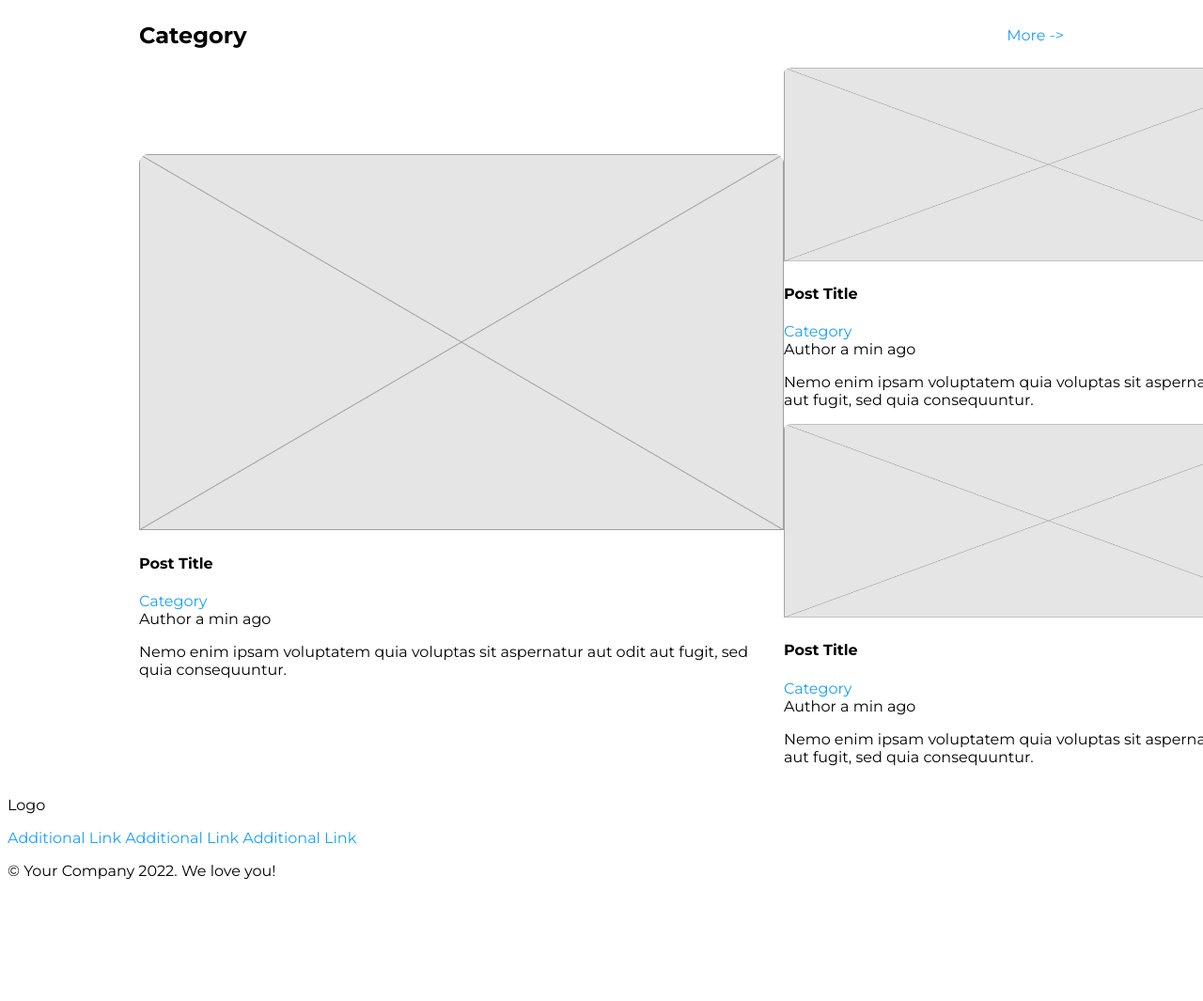
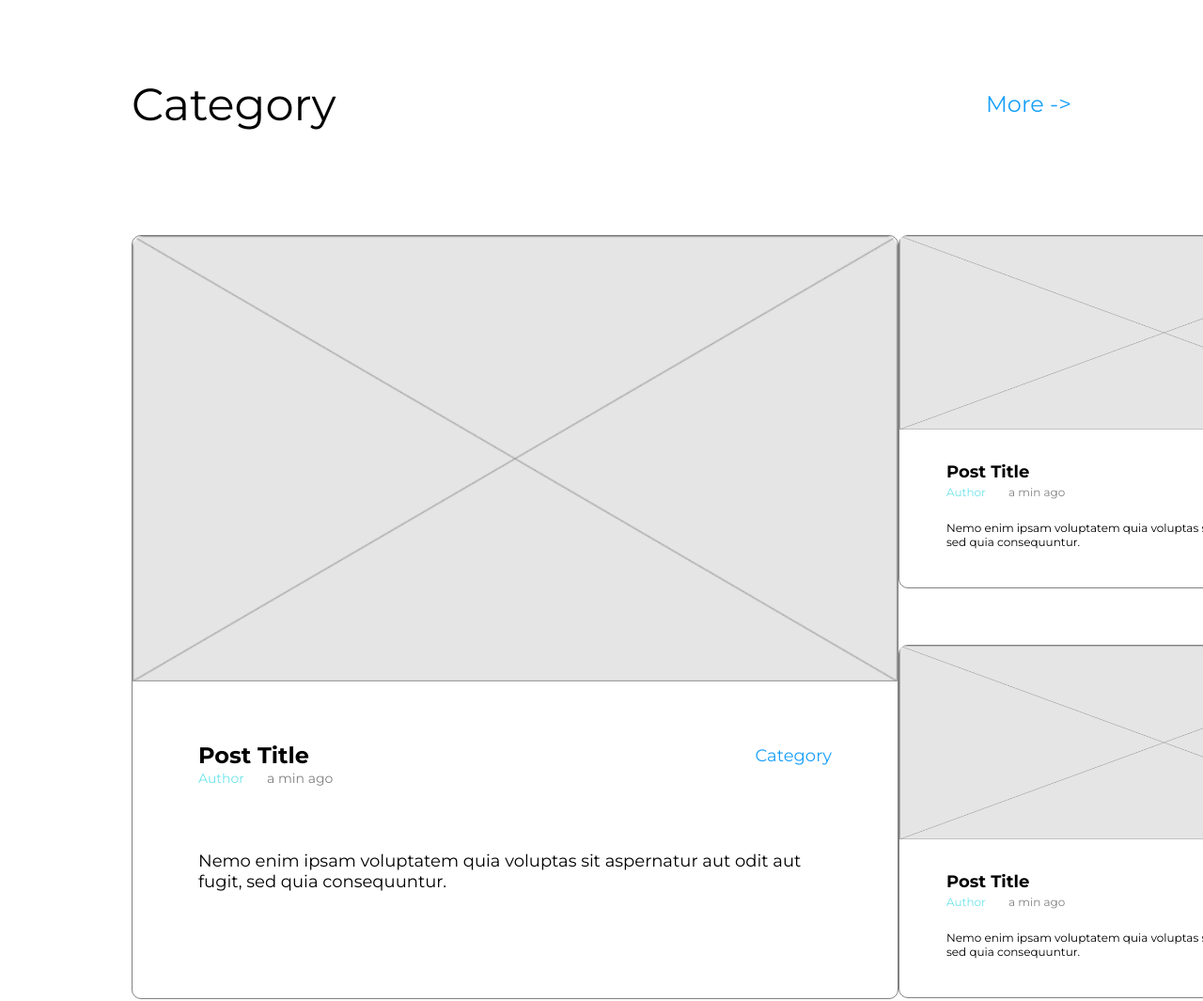
Before and after one commit to thaisgebel/BLOG-WIREFRAME, a plain HTML site: page index.html in a window 1280 px wide. Shown: the part 1054-2119 px from the top of the page at 94% size. Before the commit the page ends 2006 px from the top, so only its background shows below. Drawn offline with Linux system fonts and the light colour scheme.

Commit message:
feat{style): improve style

```diff
--- a/BLOG-WIREFRAME.css
+++ b/BLOG-WIREFRAME.css
@@ -1,6 +1,8 @@
 body {
     font-family: "Montserrat", sans-serif;
+    margin: 0;
 }
+
 
 header {
     margin: 0 60px;
@@ -10,8 +12,7 @@ nav  {
     justify-content: space-between;
     align-items: center;
 }
-
-a {
+a{
     text-decoration: none;
     color: #18A0FB;
 }
@@ -24,64 +25,67 @@ a {
     font-size:36px;
     text-align: left;
 }
-
 .menu {
     display: flex;
     justify-content: space-between;
     width: 30%;
     font-weight: 500;
     font-size: 15px;
-
 }
-
 .search {
     display: flex;
 }
-
-.search .button {
+.search button {
     background-color: #18A0FB;
     color: white;
     border-style: none;
     border-radius: 5px 0 0 5px;
     height: 40px;
-
+    cursor: pointer;
+    align-items: center;
 }
-
 .search input {
     border: #18A0FB 1px solid;
     border-radius: 0 5px 5px 0;
 }
 
+
 header hr {
     border: solid 0.5px #6DE4EA;
 }
 
+
 .featured-post {
     margin: 0 140px;
 }
-
 .featured-post h1 {
     margin: 60px 0px 50px -20px ;
     font-weight: 400;
     font-size: 48px;
 }
+.featured-post a {
+    font-weight: 400;
+    font-size: 24px;
+}
+
 
 .featured-post_article-box {
     align-items: center;
     display: flex;
     justify-content: space-between;
 }
+
+
 .article {
- border:grey 1px solid;
- border-radius: 10px;
- width: 686px;
+    border:grey 1px solid;
+    border-radius: 10px;
+    width:686px;
+    height: 654px;
 }
+
+
 .featured-post_article-content{
-    padding: 30px 50px;
-}
-.featured-post_article-content p {
-    font-size: 12px;
-    font-weight: 400;
+    padding: 50px 50px;
 }
 
 .featured-post_post-title{
@@ -90,33 +94,44 @@ header hr {
     justify-content: space-between;
 }
 .featured-post_post-title h4 {
-    font-size: 18px;
+    font-size: 24px;
     font-weight: 700;
+    margin: 0;
 }
 .featured-post_post-title a {
     font-size: 400;
-    font-weight: 12px;
+    font-weight: 18px;
 }
+
+
 .featured-post_author .span-time {
-   padding: 0 0 0 20px;
+   padding: 0 0 0px 20px;
    color:gray;
-   font-size: 12px;
+   font-size: 14px;
    font-weight: 400;
 }
 .featured-post_author .span-author {
     color:#6DE4EA;
-    font-size: 12px;
+    font-size: 14px;
     font-weight: 400;
 }
 
+
+.featured-post_article-content p {
+    font-size: 18px;
+    font-weight: 400;
+    padding: 20px 0 0 0 ;
+}
+
+
 .separation-section {
-
     width: 5%;
     margin-top: 100px;
     margin-bottom: 100px;
     border: 3px #6DE4EA solid;
     border-radius: 6px;
 }
+
 
 .category {
     margin: 0 140px;
@@ -126,15 +141,150 @@ header hr {
     align-items: center;
     display: flex;
     justify-content: space-between;
+    padding: 0 0 70px 0;
+}
+.category_article-box h1 {
+    font-weight: 400;
+    font-size: 48px;
+}
+.category_article-box a {
+    font-weight: 400;
+    font-size: 24px;
 }
 
-.article_small{
+.article-big {
     border:grey 1px solid;
     border-radius: 10px;
-    width: 686px;
+    width: 814px;
+    height: 811px;
 }
+.article-big_image {
+    width: 814px;
+}
+.article_content-big {
+    padding: 60px 70px;
+ }
+.category_post-content {
+    align-items: center;
+    display: flex;
+    justify-content: space-between;
+}
+.category_post-content h4 {
+        font-size: 24px;
+        font-weight: 700;
+        margin: 0;
+    }
+.category_post-content a {
+        font-size: 18px;
+        font-weight: 400;
+}
+.category_author .span-time {
+    padding: 0 0 0 20px;
+    color:gray;
+    font-size: 14px;
+    font-weight: 400;
+ }
+ .category_author .span-author {
+     color:#6DE4EA;
+     font-size: 14px;
+     font-weight: 400;
+ }
+.article_content-big p {
+    font-size: 18px;
+    font-weight:400;
+    padding: 50px 0 0 0;
+ }
 
+
+
+ .articles-small{
+    display:flex;
+    flex-direction: column;
+    gap: 60px;
+ }
+ .article-small{
+    border:grey 1px solid;
+    border-radius: 10px;
+    height: 374px;
+    width: 563px;
+}
 .article-small_image {
     height: 206px;
     width: 563px;
 }
+
+
+ .article_content-small {
+    padding: 30px 50px;
+ }
+ .category_post-content-small {
+    align-items: center;
+    display: flex;
+    justify-content: space-between;
+}
+.category_post-content-small h4 {
+        font-size: 18px;
+        font-weight: 700;
+        margin: 0;
+    }
+.category_post-content-small a {
+        font-size: 12px;
+        font-weight: 400;
+}
+.category_author-small .span-time {
+    padding: 0 0 0 20px;
+    color:gray;
+    font-size: 12px;
+    font-weight: 400;
+ }
+ .category_author-small .span-author {
+     color:#6DE4EA;
+     font-size: 12px;
+     font-weight: 400;
+ }
+
+ .article_content-small p {
+    font-size: 12px;
+    font-weight:400;
+    padding: 10px 0 0 0;
+ }
+
+ footer {
+    background: #000000;
+    opacity: 80%;
+    margin: 0;
+    height: 264px;
+    display: flex;
+    justify-content: center;
+    display: flex;
+    justify-content: space-between;
+    align-items:center;
+    padding: 0 80px;
+ }
+
+
+ .title-footer {
+    margin: 0;
+    font-family:"Cinzel Decorative", serif;
+    font-weight: 700;
+    color: white;
+    font-size:36px;
+    text-align: left;
+ }
+ .footer_link {
+    display: flex;
+    gap: 100px;
+    font-size: 15px;
+    font-weight: 700;
+ }
+
+ .footer_link a {
+    color: white;
+    text-decoration: none;
+ }
+
+ footer p {
+    color: #FFFFFF;
+    font-size: 15px;
+    font-weight: 400;
+ }
```
